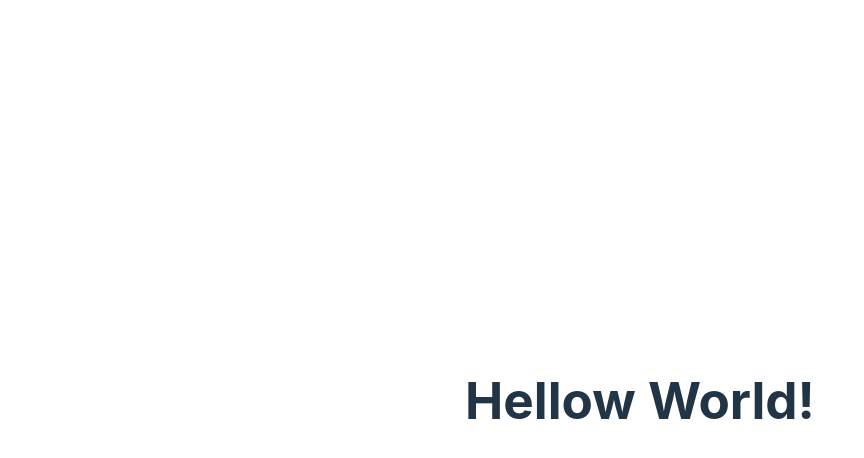
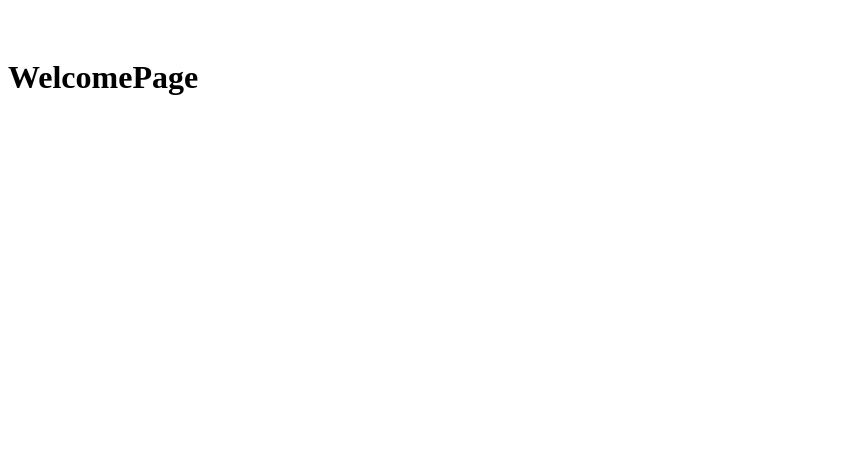
Before and after one commit to KirillVM/graphiql-app, a React (Vite) app: page / in a window 1280 px wide. Shown: the top 458 px of the page, without its empty margins (0-864 px from the left). Built offline with nearby package versions, Linux system fonts and the light colour scheme.

Commit message:
feat: add base routing

```diff
--- /dev/null
+++ b/src/App.scss
@@ -0,0 +1,10 @@
+.app {
+  display: flex;
+  flex-direction: column;
+  min-height: 100vh;
+
+  .main {
+    flex: 1 0 auto;
+    margin: 30px 0;
+  }
+}
--- a/src/App.tsx
+++ b/src/App.tsx
@@ -1,11 +1,17 @@
-import React from 'react';
-import './App.css';
+import { Outlet } from 'react-router-dom';
+import Header from './components/Header/Header';
+import Footer from './components/Footer/Footer';
+import './App.scss';
 
-const App = (): JSX.Element => {
+const App = () => {
   return (
-    <>
-      <h1>Hellow World!</h1>
-    </>
+    <div className="app">
+      <Header />
+      <main className="main">
+        <Outlet />
+      </main>
+      <Footer />
+    </div>
   );
 };
 
--- /dev/null
+++ b/src/components/Footer/Footer.tsx
@@ -0,0 +1,5 @@
+const Footer = () => {
+  return <div className="footer"></div>;
+};
+
+export default Footer;
--- /dev/null
+++ b/src/components/Header/Header.tsx
@@ -0,0 +1,5 @@
+const Header = () => {
+  return <div className="header"></div>;
+};
+
+export default Header;
--- a/src/index.tsx
+++ b/src/index.tsx
@@ -1,10 +1,7 @@
-import React from 'react';
 import ReactDOM from 'react-dom/client';
-import App from './App.tsx';
-import './index.css';
+import { RouterProvider } from 'react-router-dom';
+import router from './router/router';
 
 ReactDOM.createRoot(document.getElementById('root')!).render(
-  <React.StrictMode>
-    <App />
-  </React.StrictMode>
+  <RouterProvider router={router} />
 );
--- /dev/null
+++ b/src/pages/NotFoundPage/NotFoundPage.tsx
@@ -0,0 +1,9 @@
+const NotFoundPage = () => {
+  return (
+    <>
+      <h1>NotFoundPage</h1>
+    </>
+  );
+};
+
+export default NotFoundPage;
--- /dev/null
+++ b/src/pages/SignInPage/SignInPage.tsx
@@ -0,0 +1,9 @@
+const SignInPage = () => {
+  return (
+    <>
+      <h1>SignInPage</h1>
+    </>
+  );
+};
+
+export default SignInPage;
--- /dev/null
+++ b/src/pages/SignUpPage/SignUpPage.tsx
@@ -0,0 +1,9 @@
+const SignUpPage = () => {
+  return (
+    <>
+      <h1>SignUpPage</h1>
+    </>
+  );
+};
+
+export default SignUpPage;
--- a/src/pages/welcomePage/welcomePage.tsx
+++ b/src/pages/welcomePage/welcomePage.tsx
@@ -0,0 +1,9 @@
+const WelcomePage = () => {
+  return (
+    <>
+      <h1>WelcomePage</h1>
+    </>
+  );
+};
+
+export default WelcomePage;
--- /dev/null
+++ b/src/router/router.tsx
@@ -0,0 +1,26 @@
+import {
+  Navigate,
+  Route,
+  createBrowserRouter,
+  createRoutesFromElements,
+} from 'react-router-dom';
+import ROUTES from './routes';
+import App from '../App';
+import WelcomePage from '../pages/WelcomePage/WelcomePage';
+import NotFoundPage from '../pages/NotFoundPage/NotFoundPage';
+import SignInPage from '../pages/SignInPage/SignInPage';
+import SignUpPage from '../pages/SignUpPage/SignUpPage';
+
+const router = createBrowserRouter(
+  createRoutesFromElements(
+    <Route path={ROUTES.ROOT} element={<App />}>
+      <Route index element={<WelcomePage />} />
+      <Route path={ROUTES.SIGNIN} element={<SignInPage />} />
+      <Route path={ROUTES.SIGNUP} element={<SignUpPage />} />
+      <Route path={ROUTES.NOT_FOUND} element={<NotFoundPage />} />
+      <Route path="/*" element={<Navigate to="404" replace />} />
+    </Route>
+  )
+);
+
+export default router;
--- /dev/null
+++ b/src/router/routes.ts
@@ -0,0 +1,9 @@
+enum ROUTES {
+  ROOT = '/',
+  GRAPHQL = 'graphql',
+  SIGNUP = 'signup',
+  SIGNIN = 'signin',
+  NOT_FOUND = '404',
+}
+
+export default ROUTES;
```
Also changed, not shown: src/pages/GraphglPage/GraphglPage.tsx (added, +9 -0 lines).
